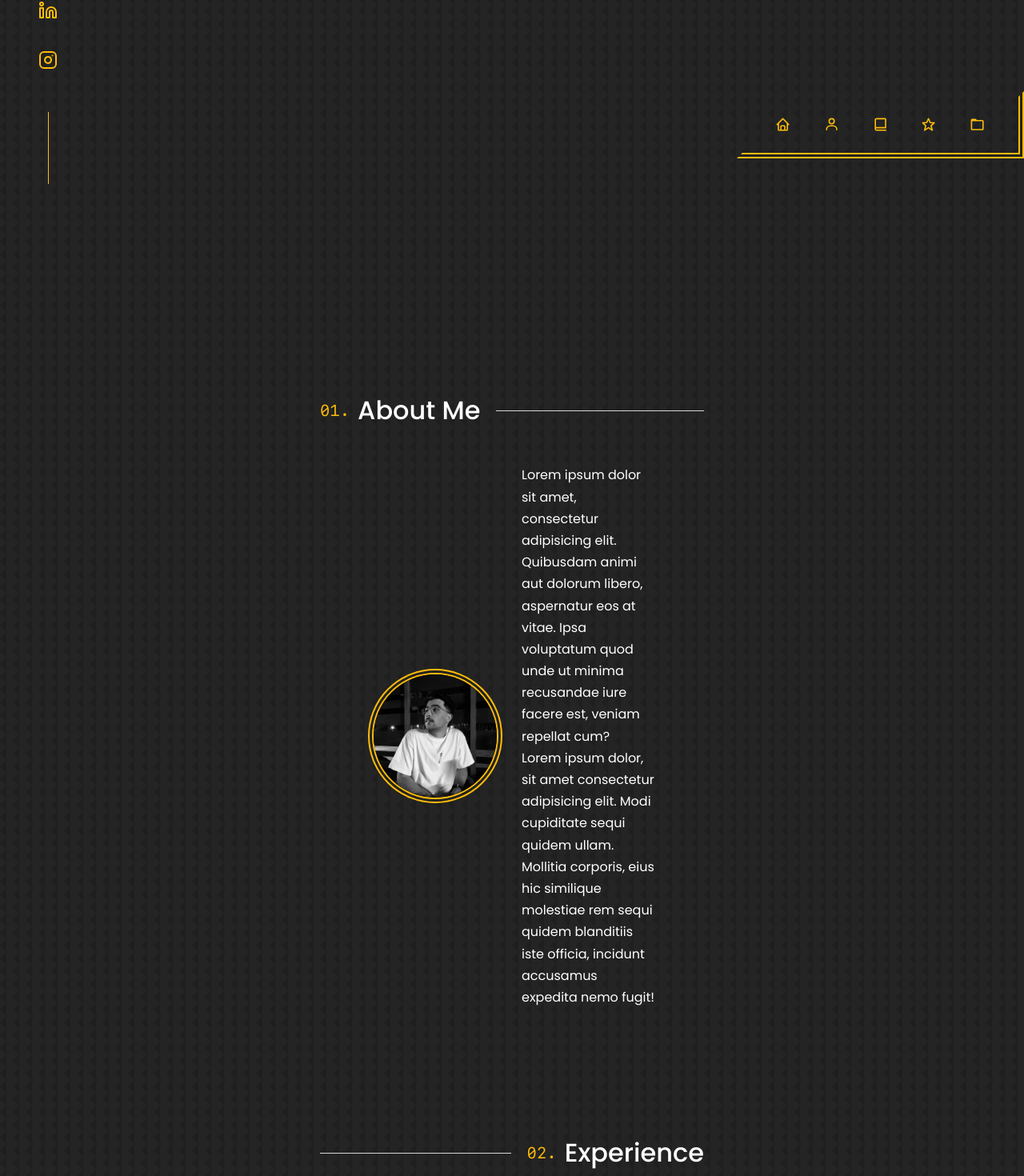
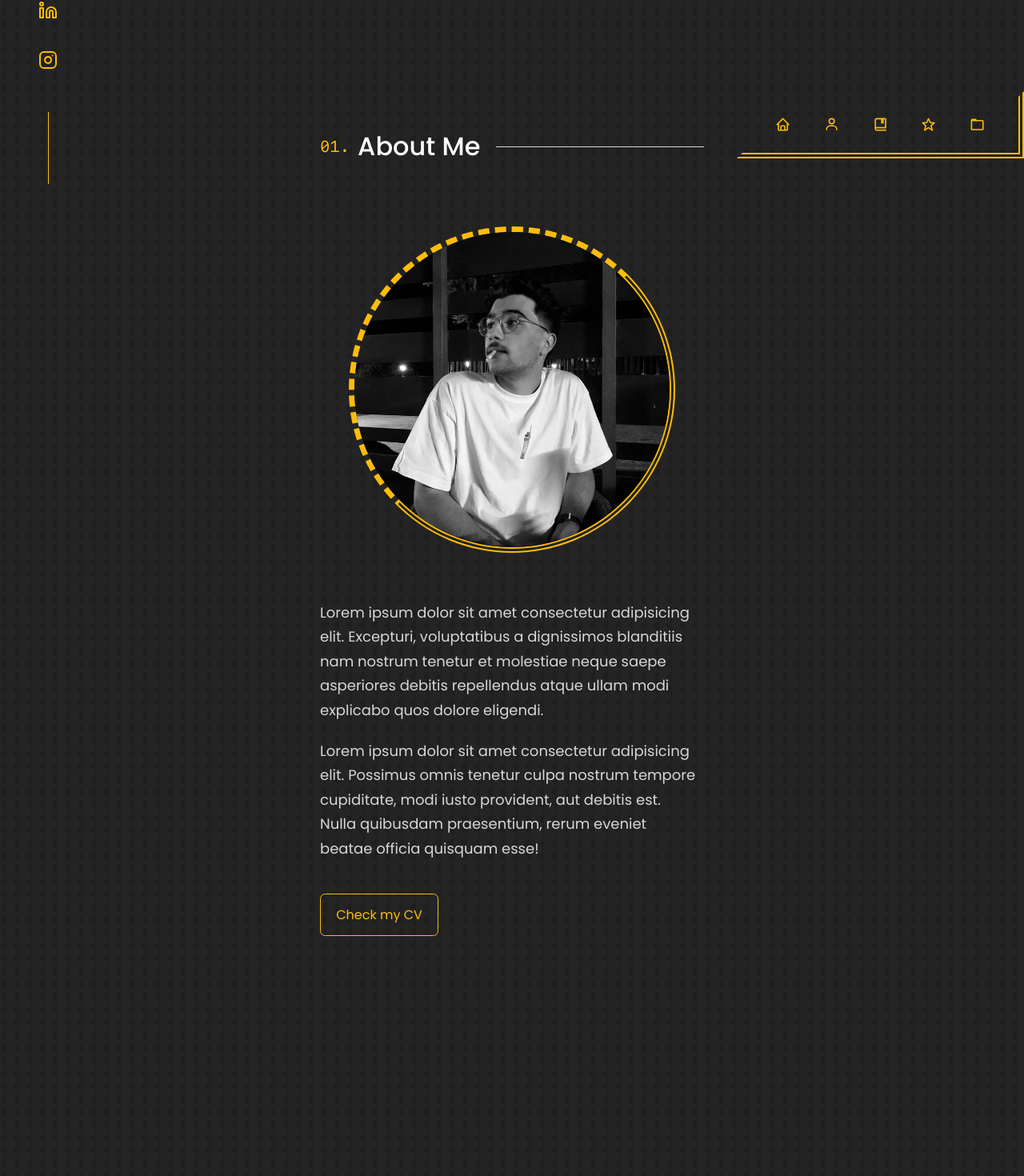
Before and after one commit to Richie735/react-folio, a React (Create React App) app: page / in a window 1280 px wide. Shown: the part 570-2040 px from the top of the page at 80% size. Built offline with nearby package versions, Linux system fonts and the light colour scheme.

Commit message:
About + Tweaks

```diff
--- a/src/components/about/About.jsx
+++ b/src/components/about/About.jsx
@@ -5,12 +5,32 @@ import "./about.css";
 const About = () => {
   return (
     <section className="about" id="about">
-      <h2 className="numbered-heading-odd"><span>01.</span> About Me</h2>
-      <div className="about_container container grid">
-        <img src={Me} alt="" className="about_img" />
+      <h2 className="numbered-heading-odd">
+        <span>01.</span> About Me
+      </h2>
+
+      <div className="about_container container">
+        <div className="about_me">
+          <img src={Me} alt="" className="about_img" />
+        </div>
+
         <div className="about_content">
-          <p>Lorem ipsum dolor sit amet, consectetur adipisicing elit. Quibusdam animi aut dolorum libero, aspernatur eos at vitae. Ipsa voluptatum quod unde ut minima recusandae iure facere est, veniam repellat cum?</p>
-          <p>Lorem ipsum dolor, sit amet consectetur adipisicing elit. Modi cupiditate sequi quidem ullam. Mollitia corporis, eius hic similique molestiae rem sequi quidem blanditiis iste officia, incidunt accusamus expedita nemo fugit!</p>
+          <p>
+            Lorem ipsum dolor sit amet consectetur adipisicing elit. Excepturi,
+            voluptatibus a dignissimos blanditiis nam nostrum tenetur et
+            molestiae neque saepe asperiores debitis repellendus atque ullam
+            modi explicabo quos dolore eligendi.
+          </p>
+          <p>
+            Lorem ipsum dolor sit amet consectetur adipisicing elit. Possimus
+            omnis tenetur culpa nostrum tempore cupiditate, modi iusto
+            provident, aut debitis est. Nulla quibusdam praesentium, rerum
+            eveniet beatae officia quisquam esse!
+          </p>
+
+          <a href="#CV" className="btn">
+            Check my CV
+          </a>
         </div>
       </div>
     </section>
--- a/src/components/about/about.css
+++ b/src/components/about/about.css
@@ -1,28 +1,54 @@
 .about_container {
-  grid-template-columns: repeat(2, 1fr);
-  align-items: center;
-  column-gap: 4rem;
+  padding-top: 5rem;
+  display: grid;
+  grid-template-columns: 35% 50%;
+  gap: 15%;
 }
 
 .about_img {
-  width: 350px;
+  margin-left: 0.5rem;
   border-radius: 50%;
-  justify-self: center;
+  overflow: hidden;
+  border: 7px double var(--main-color);
+  border-style: dashed double double dashed;
 }
 
-img {
-  max-width: 100%;
-  height: auto;
-  border: 7px double var(--main-color);
+.about_content {
+  margin-right: 0.5rem;
+  align-content: center;
+  justify-content: flex-start;
 }
 
-.container {
-  max-width: 968px;
-  margin-left: auto;
-  margin-right: auto;
+.about_content p {
+  font-size: 18px;
+  margin: 20px 0 0;
+  color: var(--light-color);
 }
 
-.grid {
-  display: grid;
-  gap: 1.5rem;
+.about_content .btn {
+  margin-top: 40px;
 }
+
+@media screen and (max-width: 1400px) {
+  .about_container {
+    padding-top: 2rem;
+    display: flex;
+    flex-direction: column;
+  }
+
+  .about_img {
+    width: 85%;
+    margin: 0 auto;
+  }
+
+  .about_content {
+    padding-top: 2.5rem;
+  }
+
+  .about_content .btn {
+    justify-self: center;
+  }
+}
+
+@media screen and (max-width: 600px) {
+}
--- a/src/components/header/Nav.jsx
+++ b/src/components/header/Nav.jsx
@@ -1,5 +1,5 @@
 import React, { useState } from "react";
-import { BiBookAlt, BiFolder, BiHome, BiStar, BiUser } from "react-icons/bi";
+import { BiBookBookmark, BiFolder, BiHome, BiStar, BiUser } from "react-icons/bi";
 import "./nav.css";
 
 function Nav() {
@@ -25,7 +25,7 @@ function Nav() {
         onClick={() => setActive("#experience")}
         className={active === "#experience" ? "active" : ""}
       >
-        <BiBookAlt />
+        <BiBookBookmark />
       </a>
       <a
         href="#skills"
--- a/src/components/hero/hero.css
+++ b/src/components/hero/hero.css
@@ -1,8 +1,9 @@
 .hero {
   display: flex;
   flex-direction: column;
-  justify-items: center;
   align-items: flex-start;
+  justify-content: center;
+  margin-top: -20px;
 }
 
 .hero h5 {
@@ -24,3 +25,19 @@
   font-size: 3rem;
   line-height: 1;
 }
+
+@media screen and (max-width: 1415px) {
+  .hero h1 {
+    font-size: 4rem;
+  }
+
+  .hero h3 {
+    font-size: 2.5rem;
+  }
+}
+
+@media screen and (max-width: 600px) {
+  .hero {
+    height: 110vh;
+  }
+}
--- a/src/index.css
+++ b/src/index.css
@@ -53,7 +53,7 @@ body {
 
 /* General Styles */
 .container {
-  width: var(--container-width-lg);
+  width: 100%;
   margin: 0 auto;
 }
 
@@ -70,7 +70,12 @@ h1 {
 }
 
 section {
-  margin-top: 8rem;
+  display: flex;
+  flex-direction: column;
+  align-items: center;
+  justify-content: center;
+
+  margin-top: 3rem;
   padding: 0 25rem;
   height: 100vh;
 }
@@ -170,8 +175,9 @@ img {
     width: var(--container-width-md);
   }
 
-  .section {
+  section {
     margin-top: 6rem;
+    padding: 0 10rem;
   }
 }
 
@@ -180,6 +186,10 @@ img {
     width: var(--container-width-ms);
   }
 
+  section {
+    padding: 0 2.5rem;
+  }
+
   section > h2 {
     margin-top: 2rem;
   }
```
